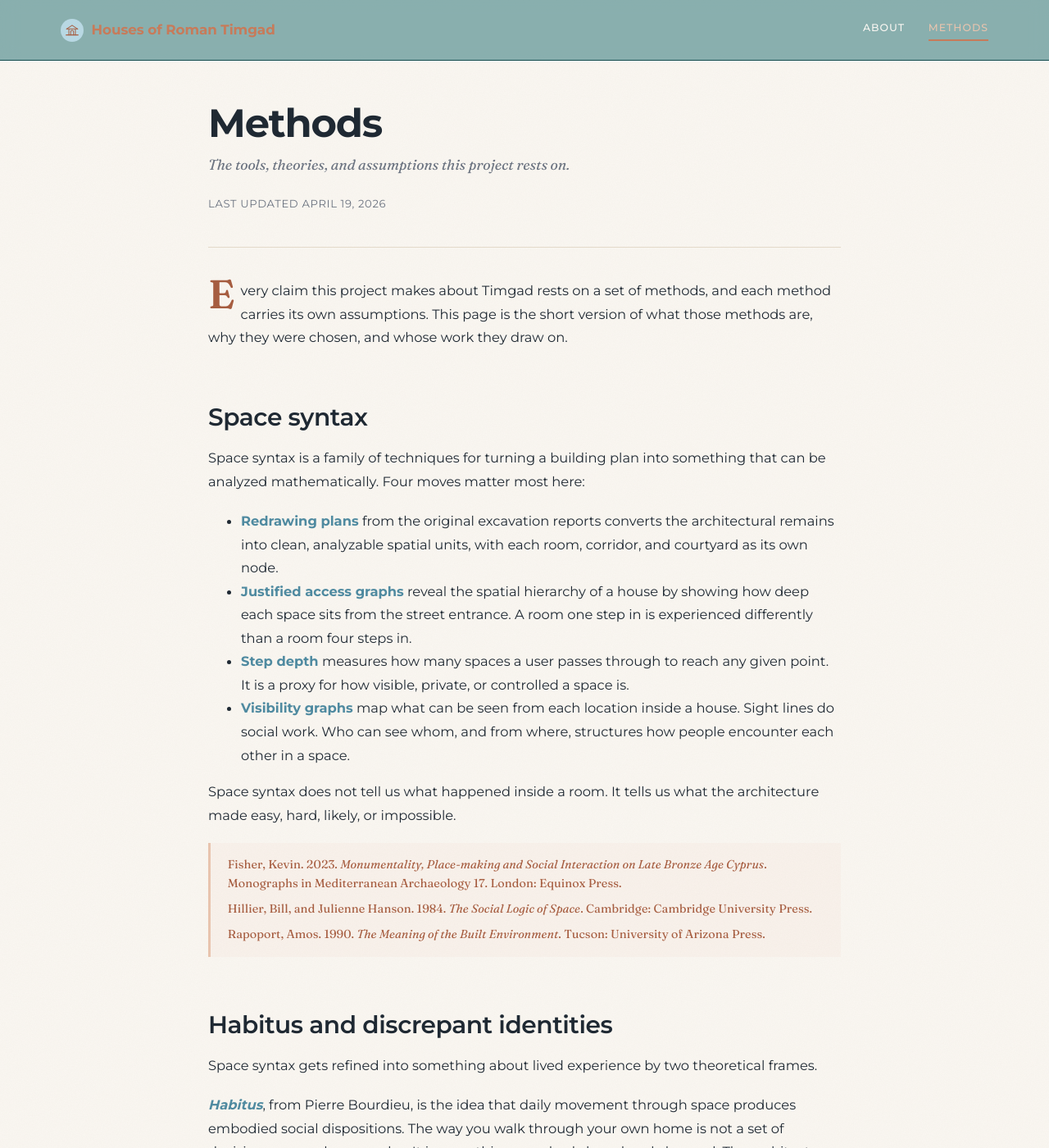
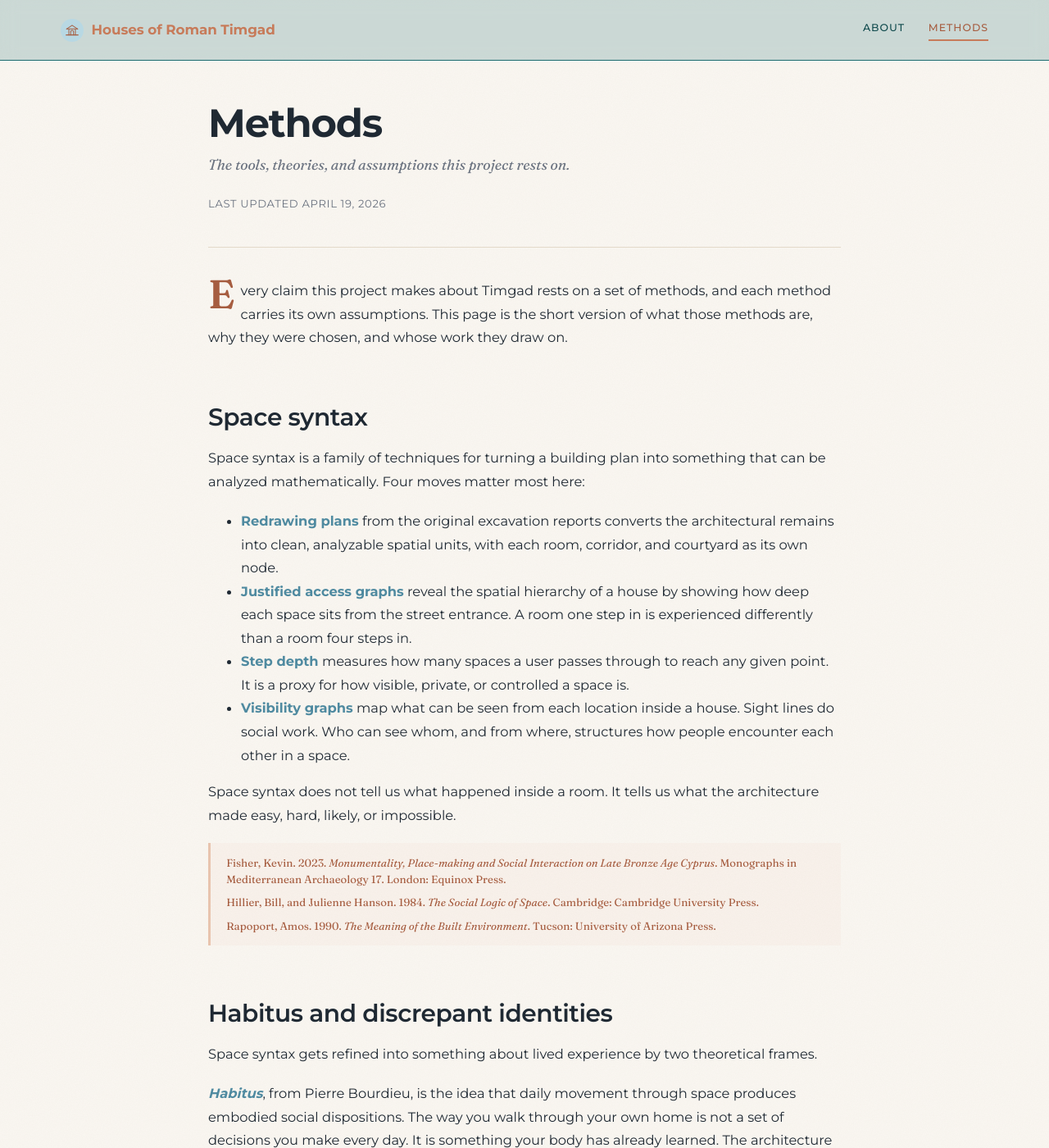
Before and after one commit to kimedher/timgadhouses, a Jekyll site: the page built from methods.md, in a window 1280 px wide and 1400 px high. Shown: the whole window at 82% size. Built offline with Jekyll 4.4.1, drawn with Linux system fonts in a browser that asks for light colours.

Commit message:
Header 20% teal; darker nav text; smaller citation font
Header bg dropped from 50% to 20% teal opacity. Nav links swapped
from cream to teal-dark and hover to terracotta-deep so they
remain readable on the now-lighter bg. Site-title hover also
darkened to terracotta-deep. .subsection-refs font-size 0.9 ->
0.82rem with matching line-height and padding adjustments.

```diff
--- a/assets/css/main.scss
+++ b/assets/css/main.scss
@@ -180,8 +180,8 @@ main {
 
 .site-header {
   padding: 1.4rem 0;
-  border-bottom: 1px solid var(--teal-dark);
-  background: rgba(27, 107, 111, 0.5); /* --teal at 50% */
+  border-bottom: 1px solid var(--teal);
+  background: rgba(27, 107, 111, 0.2); /* --teal at 20% */
   position: sticky;
   top: 0;
   z-index: 50;
@@ -210,7 +210,7 @@ main {
   gap: 0.6rem;
 }
 
-.site-title:hover { color: var(--terracotta-soft); }
+.site-title:hover { color: var(--terracotta-deep); }
 
 .site-title .logo-mark {
   width: 28px;
@@ -243,7 +243,7 @@ main {
 
 .site-nav a {
   font-family: var(--sans);
-  color: var(--bg);
+  color: var(--teal-dark);
   font-size: 0.78rem;
   font-weight: 500;
   letter-spacing: 0.08em;
@@ -255,7 +255,7 @@ main {
 
 .site-nav a:hover,
 .site-nav a.active {
-  color: var(--terracotta-soft);
+  color: var(--terracotta-deep);
   border-bottom-color: var(--terracotta);
 }
 
@@ -724,15 +724,15 @@ figcaption {
 
 .subsection-refs {
   font-family: var(--serif);
-  font-size: 0.9rem;
+  font-size: 0.82rem;
   font-style: normal;
   font-weight: 400;
   color: var(--terracotta-deep);
   margin: 0.4rem 0 2.8rem 0;
-  padding: 0.95rem 1.3rem;
+  padding: 0.85rem 1.2rem;
   border-left: 3px solid var(--terracotta-soft);
   background: rgba(232, 196, 174, 0.1);
-  line-height: 1.6;
+  line-height: 1.55;
   letter-spacing: 0.005em;
 }
 
```
